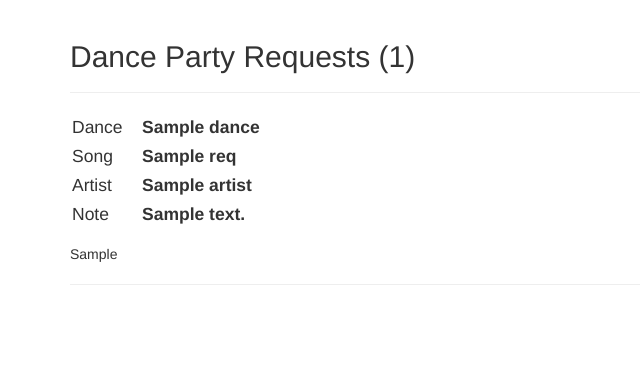
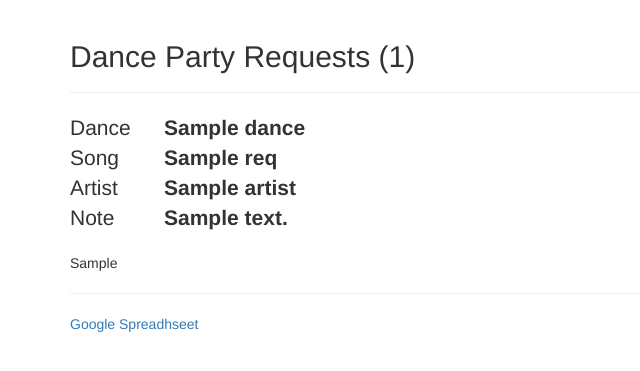
Before and after one commit to yanigisawa/party-requests, a Flask app: template app/templates/videos.html in a window 1280 px wide. Shown: the top 371 px of the page, without its empty margins (0-640 px from the left). Run offline with Flask 2, Linux system fonts and the light colour scheme; the template is opened without the code that fills it: most values are stand-ins (such as "Sample title", 1, 10 or a date in 2020); some libraries are stand-ins or nearby versions.

Commit message:
- Changing from <table> layout to <dl> layout tags - Upgrading Bootstrap to 3.3.4 - Adding link to backing google spreadsheet data source

```diff
--- a/app/templates/base.html
+++ b/app/templates/base.html
@@ -1,14 +1,14 @@
 <!DOCTYPE html>
 <html lang="en">
 <head>
+    <meta charset="utf-8">
     <!-- Latest compiled and minified CSS -->
-    <link rel="stylesheet" href="//netdna.bootstrapcdn.com/bootstrap/3.1.1/css/bootstrap.min.css">
+    <link rel="stylesheet" href="//netdna.bootstrapcdn.com/bootstrap/3.3.4/css/bootstrap.min.css">
 
     <!-- Optional theme -->
-    <link rel="stylesheet" href="//netdna.bootstrapcdn.com/bootstrap/3.1.1/css/bootstrap-theme.min.css">
+    <link rel="stylesheet" href="//netdna.bootstrapcdn.com/bootstrap/3.3.4/css/bootstrap-theme.min.css">
     <link rel="icon" href="static/favicon.ico">
 
-    <meta charset="utf-8">
     <meta http-equiv="X-UA-Compatible" content="IE=edge">
     <meta name="viewport" content="width=device-width, initial-scale=1">
     <title>Party Requests</title>
@@ -22,15 +22,11 @@
     <![endif]-->
 
     <style>
-        li { display: block; }
-        .songLabel { width: 70px; text-align: left; }
-        .metaData { font-weight: bold; }
-        td { padding: 2px; font-size: 1.25em; }
-        table { margin-bottom: 15px; clear: both; }
         .title { position: absolute; margin: 394px 0 0 35px; color: #ffffff}
-
         .image { position: relative; width: 100%; }
-
+        dl { font-size: 1.5em }
+        dl.dl-horizontal dt { float: left; width: 61px; font-weight: normal; text-align: left; }
+        dl.dl-horizontal dd { margin-left: 94px; font-weight: 700; overflow: hidden; }
     </style>
 </head>
 <body role="document">
@@ -44,11 +40,12 @@
 
         {% block content %}{% endblock %}
 
+        <a href='https://docs.google.com/spreadsheets/d/1OFZzc-IbLhDgV5ylfQwEKg5ICJ78x5iJzSBcgVy5YnY/edit?usp=sharing' target='_blank'>Google Spreadhseet</a>
     </div>
 
     <!-- jQuery (necessary for Bootstrap's JavaScript plugins) -->
     <script src="//ajax.googleapis.com/ajax/libs/jquery/1.11.0/jquery.min.js"></script>
     <!-- Latest compiled and minified JavaScript -->
-    <script src="//netdna.bootstrapcdn.com/bootstrap/3.1.1/js/bootstrap.min.js"></script>
+    <script src="//netdna.bootstrapcdn.com/bootstrap/3.3.4/js/bootstrap.min.js"></script>
 </body>
 </html>
--- a/app/templates/videos.html
+++ b/app/templates/videos.html
@@ -3,14 +3,18 @@
 
 {% for req in model.requests %}
     <p>
-        <table cellspacing="2" cellpadding="2" border="0">
-            <tr><td class="songLabel">Dance</td><td class="metaData">{{ req.dance }}</td></tr>
-            <tr><td class="songLabel">Song</td><td class="metaData">{{ req.songTitle }}</td></tr>
-            <tr><td class="songLabel">Artist</td><td class="metaData">{{ req.artist }}</td></tr>
+        <dl class='dl-horizontal'>
+            <dt >Dance</dt>
+            <dd >{{ req.dance }}</dd>
+            <dt >Song</dt>
+            <dd >{{ req.songTitle}}</dd>
+            <dt >Artist</dt>
+            <dd >{{ req.artist}}</dd>
             {% if req.note %}
-                <tr><td class="songLabel">Note</td><td class="metaData">{{ req.note }}</td></tr>
+            <dt >Note</dt>
+            <dd >{{ req.note }} </dd>
             {% endif %}
-        </table>
+        </dl>
         {{ req.youTubeEmbed|safe }}
     </p>
     <hr/>
```
